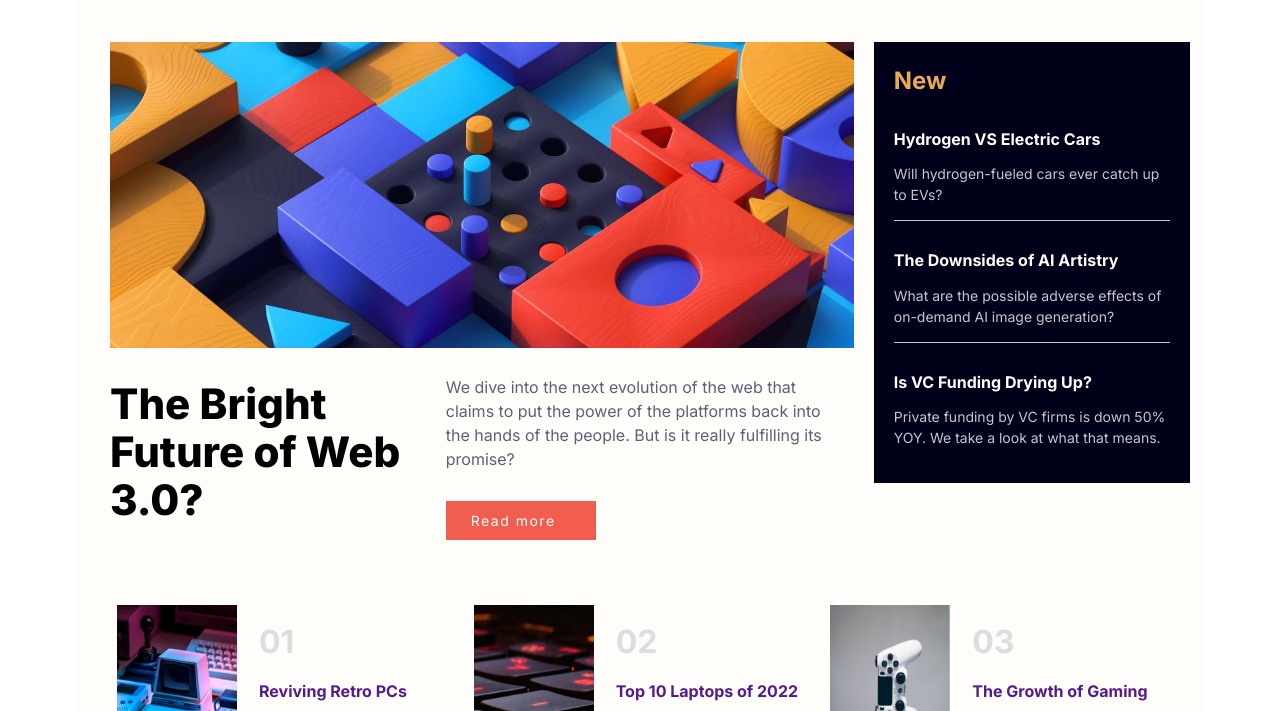
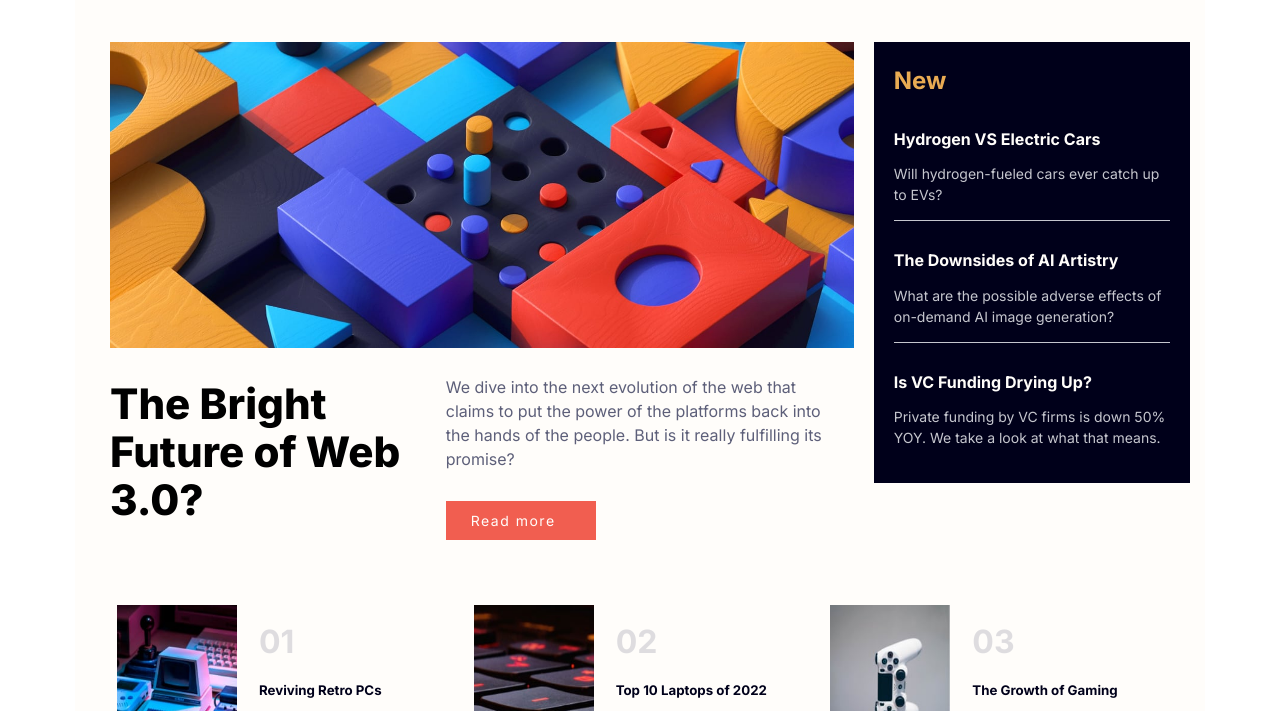
Before and after one commit to Taktoka/News-homepage, a plain HTML site: page index.html in a window 1280 px wide. Shown: the part 73-784 px from the top of the page. Drawn offline with Linux system fonts and the light colour scheme; a web font is replaced by a local one.

Commit message:
Update index.html

```diff
--- a/index.html
+++ b/index.html
@@ -87,7 +87,7 @@
           <img src="/assets/images/image-retro-pcs.jpg" alt="" />
           <div class="box">
             <h1 class="num">01</h1>
-            <h4><a href="">Reviving Retro PCs</a></h4>
+            <h5><a href="">Reviving Retro PCs</a></h5>
             <p>What happens when old PCs are given modern upgrades?</p>
           </div>
         </div>
@@ -95,7 +95,7 @@
           <img src="/assets/images/image-top-laptops.jpg" alt="" />
           <div class="box">
             <h1 class="num">02</h1>
-            <h4><a href="">Top 10 Laptops of 2022</a></h4>
+            <h5><a href="">Top 10 Laptops of 2022</a></h5>
             <p>Our best picks for various needs and budgets.</p>
           </div>
         </div>
@@ -103,7 +103,7 @@
           <img src="/assets/images/image-gaming-growth.jpg" alt="" />
           <div class="box">
             <h1 class="num">03</h1>
-            <h4><a href="">The Growth of Gaming</a></h4>
+            <h5><a href="">The Growth of Gaming</a></h5>
             <p>How the pandemic has sparked fresh opportunities.</p>
           </div>
         </div>
```
